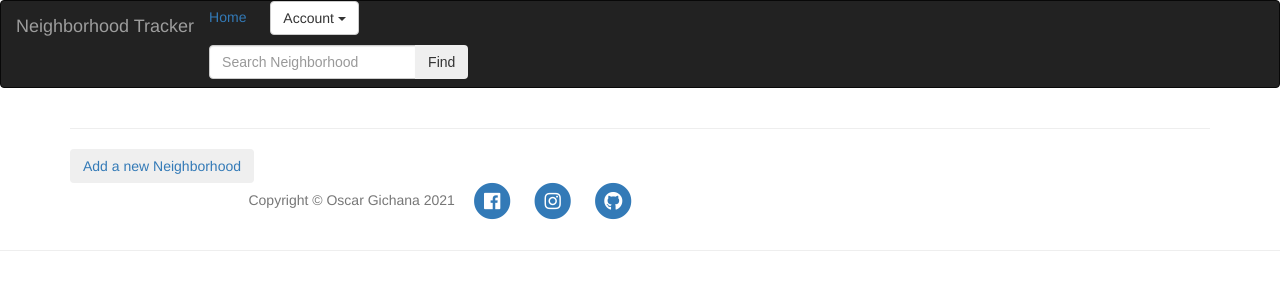
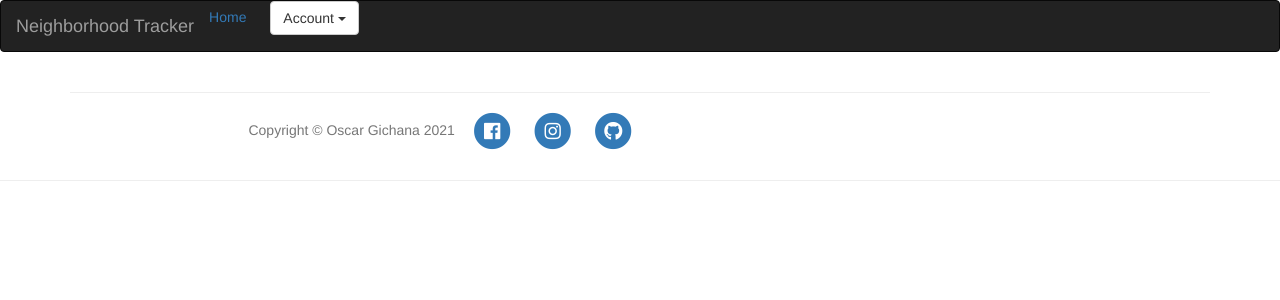
Before and after one commit to OscarGichana/tracker, a Django app: page / in a window 1280 px wide. Shown: the top 300 px of the page. Run offline with Django 3.2, Linux system fonts and the light colour scheme; data that the repository does not hold is empty; some libraries are stand-ins or nearby versions.

Commit message:
altering index.html

```diff
--- a/tracker/templates/index.html
+++ b/tracker/templates/index.html
@@ -40,10 +40,6 @@
 
 
                     <hr>
-                <!-- Default input -->
-                <a href="{% url 'new-neighborhood' %}">
-                  <button type = "submit" class="btn btn-outline-success btn-md">Add a new Neighborhood</button>
-                </a>
 
 
 </div>
--- a/tracker/templates/navbar.html
+++ b/tracker/templates/navbar.html
@@ -30,10 +30,21 @@
             <li>
               <a href="/logout">Logout</a>
             </li>
-            <li>
+            <li style="display: inline;">
+
+              <form class="navbar-form" role="search" action="{% url 'search_neighborhoods' %}">
+
+                <div class="input-group">
+                  <input type="text" style="font-family: 'Dosis', sans-serif;" class="form-control" placeholder="Search Neighborhood" name="project">
+                  <div class="input-group-btn">
+                    <button class="btn btn-outline-primary my-2 " style="font-family: 'Dosis', sans-serif;" type="submit">Find</button>
+                  </div>
+                </div>
+
+
+              </form>
             </li>
-
-          </ul>
+                </ul>
         </li>
       </ul>
       {% else %}
@@ -64,18 +75,6 @@
 
 
 
-      <form class="navbar-form" role="search" action="{% url 'search_neighborhoods' %}">
-
-        <div class="input-group">
-          <input type="text" style="font-family: 'Dosis', sans-serif;" class="form-control mr-sm-4" placeholder="Search Neighborhood" name="project">
-          <div class="input-group-btn">
-            <button class="btn btn-outline-primary my-2 my-sm-0" style="font-family: 'Dosis', sans-serif;" type="submit">Find</button>
-          </div>
-        </div>
-
-
-      </form>
-
 
 
 
```
